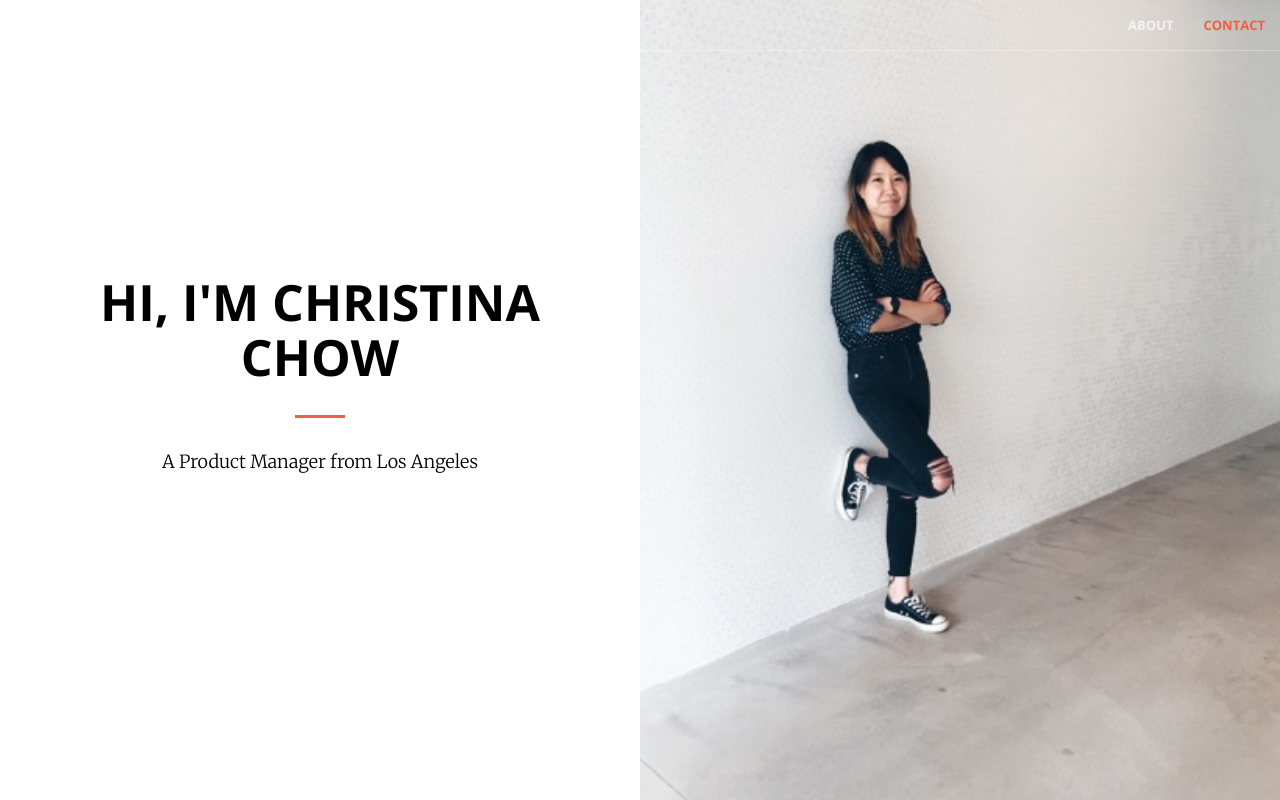
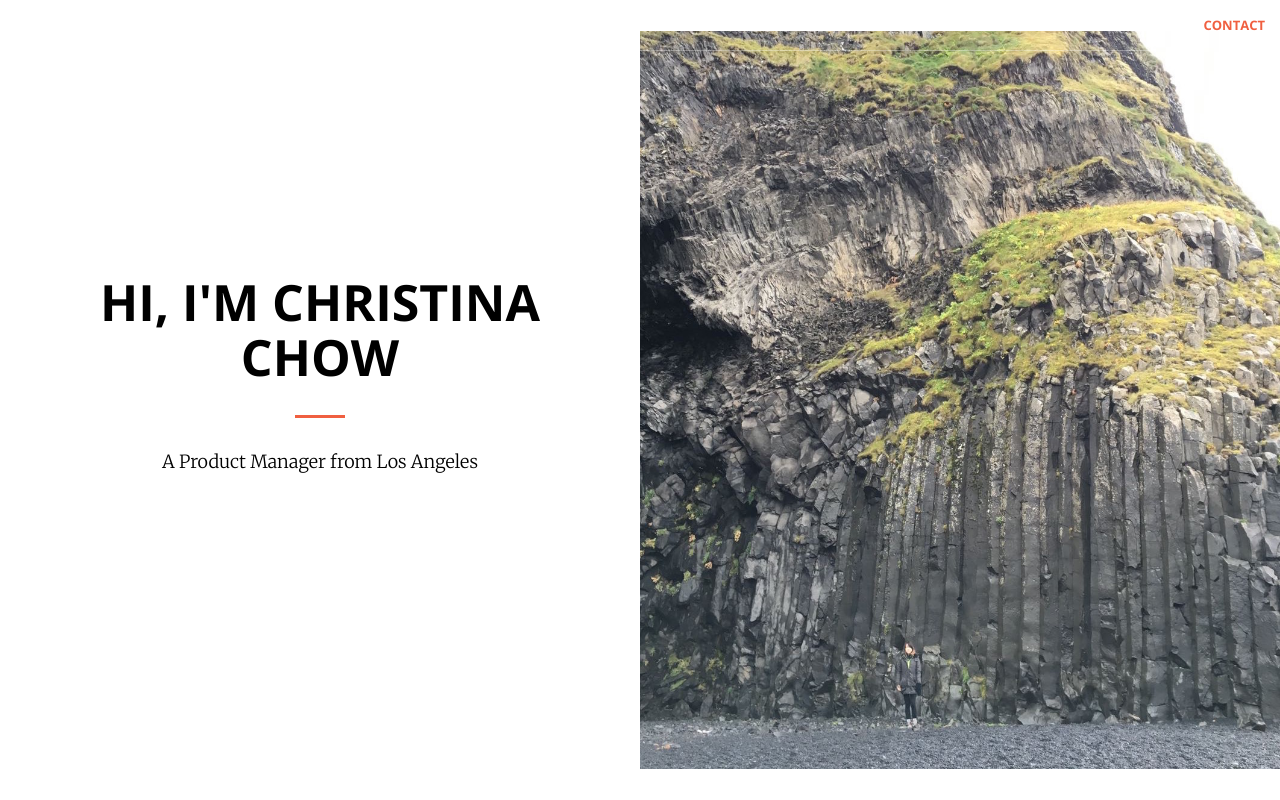
Before and after one commit to cchowser/cchowser.github.io, a website: page index.html in a window 1280 px wide. Shown: the top 800 px of the page. Drawn offline with nearby package versions, Linux system fonts and the light colour scheme.

```diff
--- a/css/creative.css
+++ b/css/creative.css
@@ -160,7 +160,7 @@
   background-position: center;
   color: black;
   /*background-image: url('../img/header.jpg');*/
-  background-image: url('../img/profile2.jpg');
+  background-image: url('../img/basaltcopy.jpg');
   background-size: 50%;
   background-repeat: no-repeat;
   background-position: right;
```
Also changed, not shown: img/backpack.jpg (added), img/basalt.jpg (added), img/basaltcopy.jpeg (added), img/basaltcopy.jpg (added), img/morocco.jpg (added), 3 other files.
